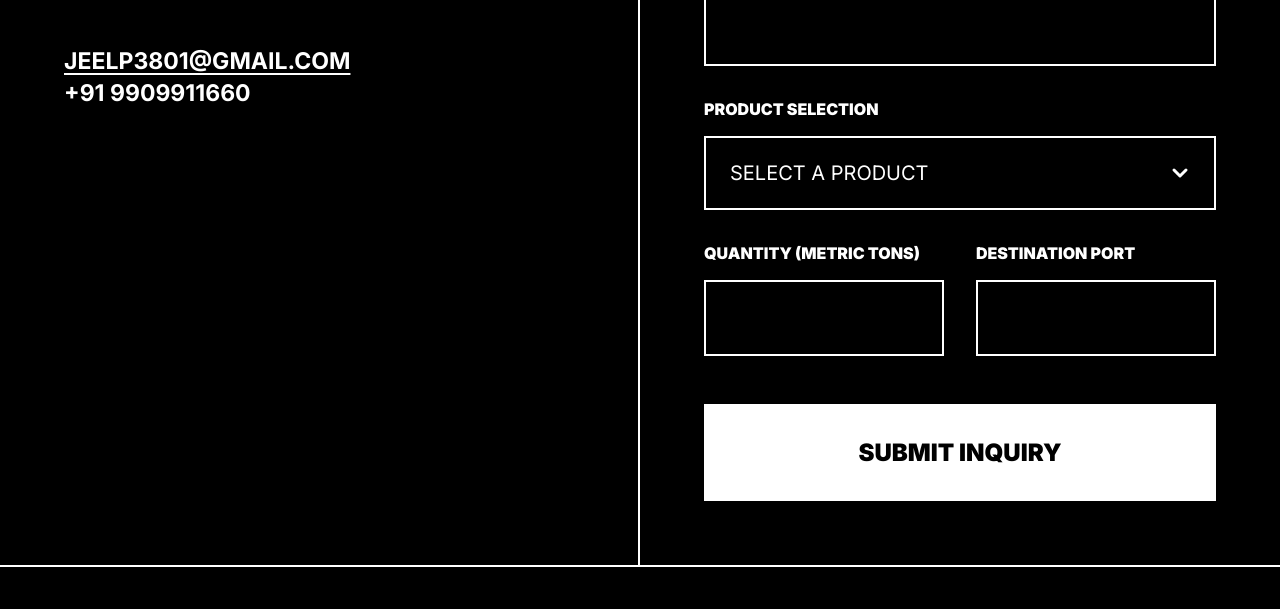
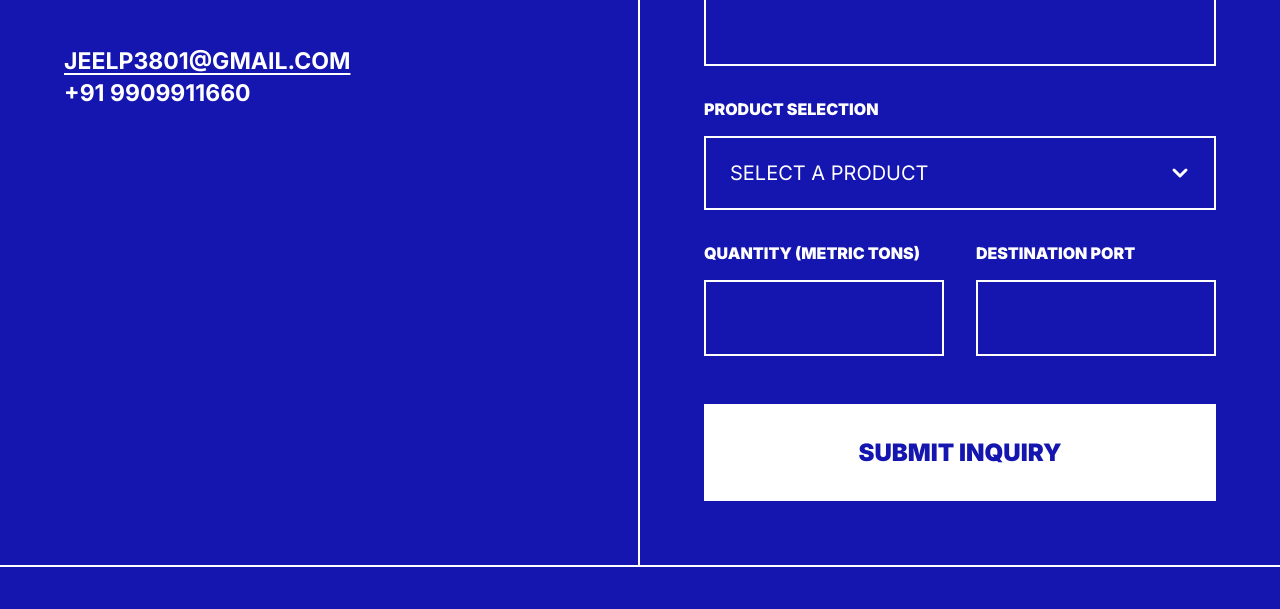
Before and after one commit to xtronironic/exports-business, a plain HTML site: page index.html in a window 1280 px wide. Shown: the part 5204-5813 px from the top of the page. Drawn offline with nearby package versions, Linux system fonts and the light colour scheme.

Commit message:
Change background color variable to a new value

```diff
--- a/styles.css
+++ b/styles.css
@@ -2,7 +2,7 @@
    VARIABLES & RESET
 ========================================= */
 :root {
-    --bg-color: #000000;
+    --bg-color: #1515AF;
     --text-color: #FFFFFF;
     --border-color: #FFFFFF;
     --accent-color: #222222;
```
